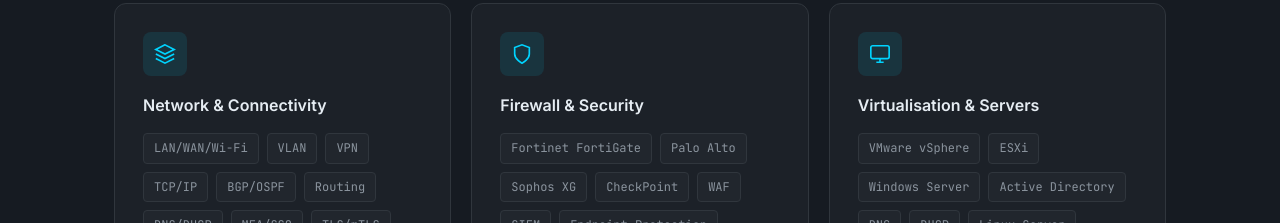
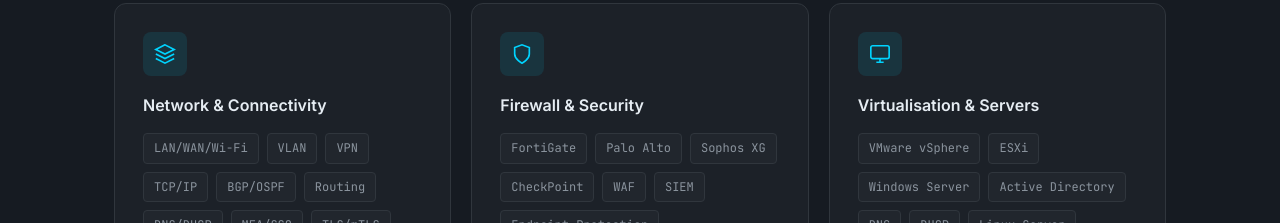
Before and after one commit to f-amoretti/fsecurity, a plain HTML site: page index.html in a window 1280 px wide. Shown: the part 1770-1993 px from the top of the page. Drawn offline with Linux system fonts and the light colour scheme.

Commit message:
Remove Fortinet prefix, keep FortiGate in Firewall skills

```diff
--- a/index.html
+++ b/index.html
@@ -122,7 +122,7 @@
           </div>
           <h3>Firewall &amp; Security</h3>
           <div class="tags">
-            <span>Fortinet FortiGate</span><span>Palo Alto</span><span>Sophos XG</span>
+            <span>FortiGate</span><span>Palo Alto</span><span>Sophos XG</span>
             <span>CheckPoint</span><span>WAF</span><span>SIEM</span>
             <span>Endpoint Protection</span><span>IPsec/SSL VPN</span>
             <span>Zero Trust</span><span>ISO 27001</span><span>NIST</span>
```
